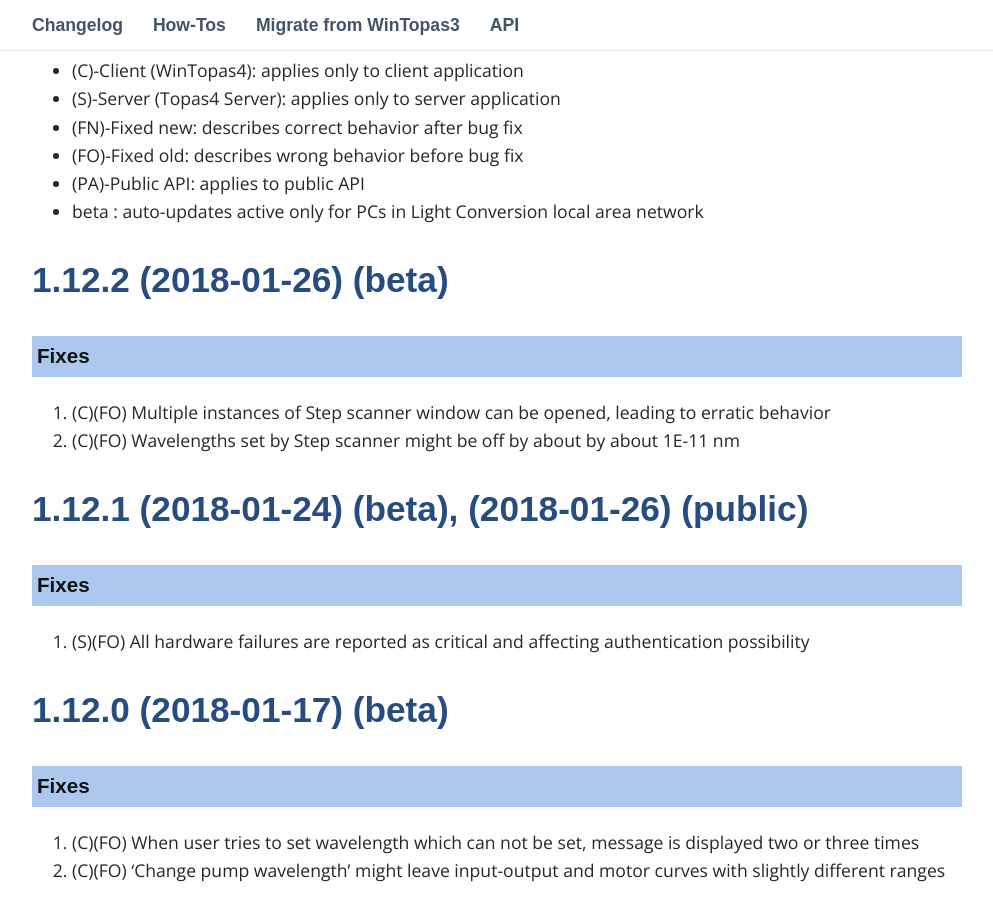
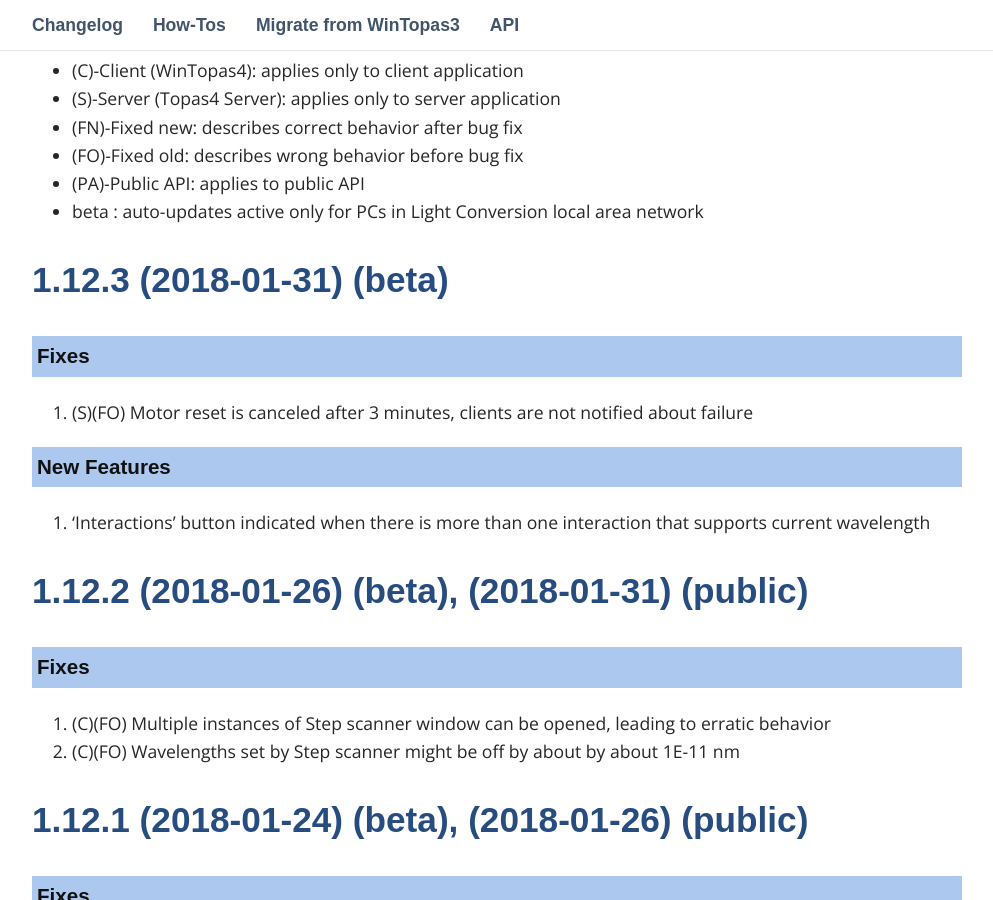
Before and after one commit to DomasM/Topas4InfoTemp00, a Jekyll site: the page built from _pages/03_changelog.md, in a window 1280 px wide and 900 px high, scrolled down 497 px. Shown: the whole window, without its empty margins (143-1136 px from the left). Built offline with Jekyll 4.4.1, drawn with Linux system fonts in a browser that asks for light colours; some web fonts are replaced; comment, search, counter and statistics services are not loaded.

Commit message:
1.12.3 release, 1.12.2 public release

```diff
--- a/_pages/03_changelog.md
+++ b/_pages/03_changelog.md
@@ -19,12 +19,27 @@
 * beta : auto-updates active only for PCs in Light Conversion local area network
 
 
-## 1.12.2 (2018-01-26) (beta)
+
+
+## 1.12.3 (2018-01-31) (beta)
+
+
+### Fixes
+1. (S)(FO) Motor reset is canceled after 3 minutes, clients are not notified about failure
+
+### New Features
+
+1. 'Interactions' button indicated when there is more than one interaction that supports current wavelength
+
+
+
+## 1.12.2 (2018-01-26) (beta), (2018-01-31) (public)
 
 
 ### Fixes
 1. (C)(FO) Multiple instances of Step scanner window can be opened, leading to erratic behavior
 1. (C)(FO) Wavelengths set by Step scanner  might be off by about by about 1E-11 nm
+
 
 
 ## 1.12.1 (2018-01-24) (beta), (2018-01-26) (public)
```
